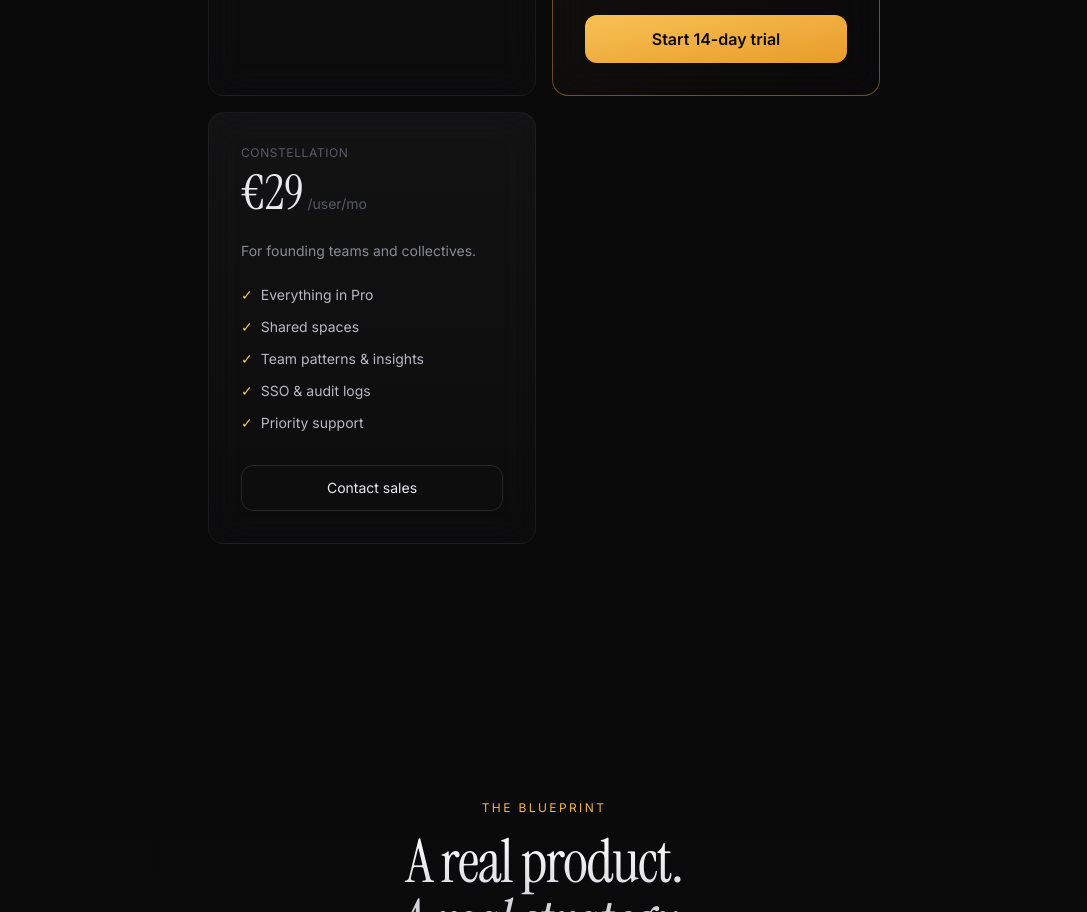
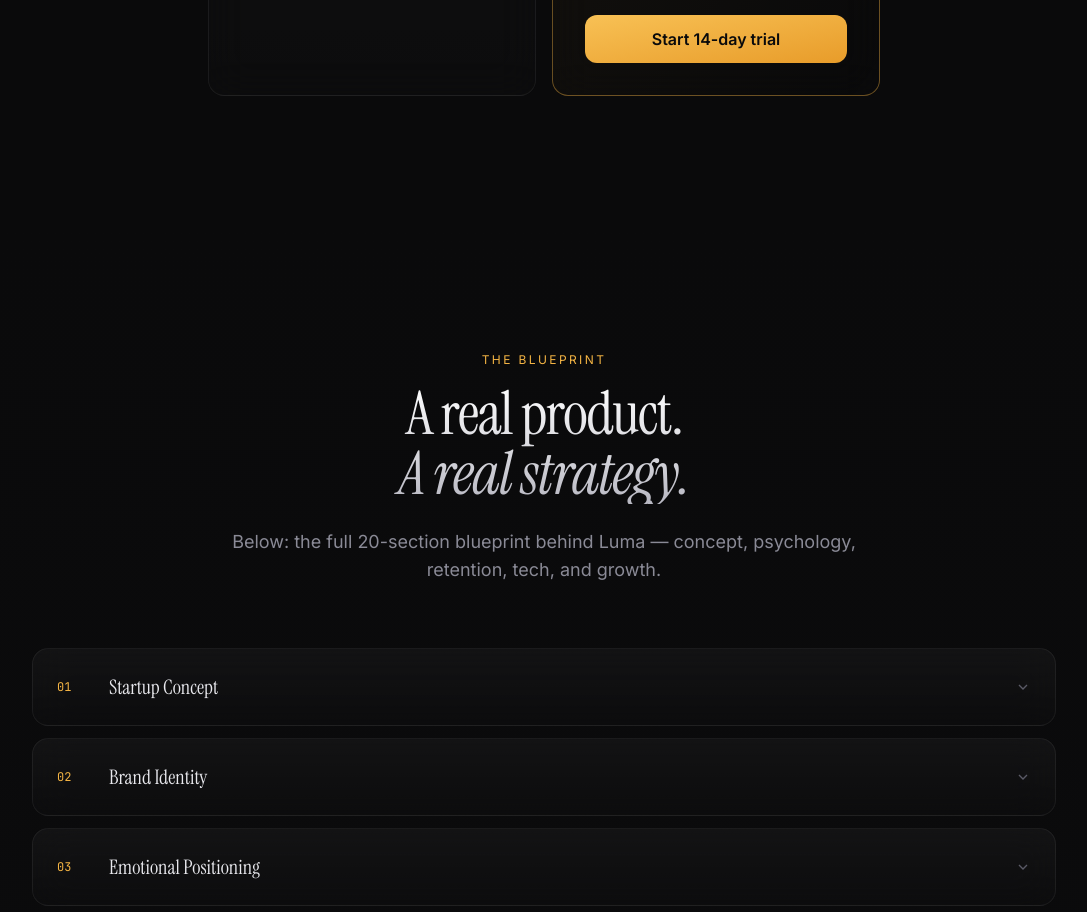
Before and after one commit to orcelleens-commits/Luma-landing, a plain HTML site: page index.html in a window 1280 px wide. Shown: the part 5697-6609 px from the top of the page, without its empty margins (96-1183 px from the left). Drawn offline with nearby package versions, Linux system fonts and the light colour scheme.

Commit message:
Add files via upload

```diff
--- a/index.html
+++ b/index.html
@@ -422,7 +422,7 @@
               placeholder="you@thinking.com"
               class="bg-transparent outline-none text-sm flex-1 sm:w-64 placeholder:text-ink-400"
             />
-
+            <form action="https://formspree.io/f/xqabcdzy" method="POST">
               <button type="submit">Join Waitlist</button>
             </form>
           </form>
@@ -1205,43 +1205,6 @@
           </div>
 
           <!-- Team -->
-          <div
-            class="reveal glass rounded-2xl p-8"
-            style="transition-delay: 0.2s"
-          >
-            <div class="text-xs uppercase tracking-wider text-ink-400 mb-2">
-              Constellation
-            </div>
-            <div class="flex items-baseline gap-1 mb-6">
-              <span class="font-serif text-5xl">€29</span>
-              <span class="text-sm text-ink-400">/user/mo</span>
-            </div>
-            <p class="text-sm text-ink-300 mb-6">
-              For founding teams and collectives.
-            </p>
-            <ul class="space-y-3 text-sm text-ink-200 mb-8">
-              <li class="flex gap-2">
-                <span class="text-luma-300">✓</span> Everything in Pro
-              </li>
-              <li class="flex gap-2">
-                <span class="text-luma-300">✓</span> Shared spaces
-              </li>
-              <li class="flex gap-2">
-                <span class="text-luma-300">✓</span> Team patterns & insights
-              </li>
-              <li class="flex gap-2">
-                <span class="text-luma-300">✓</span> SSO & audit logs
-              </li>
-              <li class="flex gap-2">
-                <span class="text-luma-300">✓</span> Priority support
-              </li>
-            </ul>
-            <button
-              class="w-full py-3 rounded-xl border border-white/10 text-sm hover:bg-white/5 transition"
-            >
-              Contact sales
-            </button>
-          </div>
         </div>
       </div>
     </section>
```
